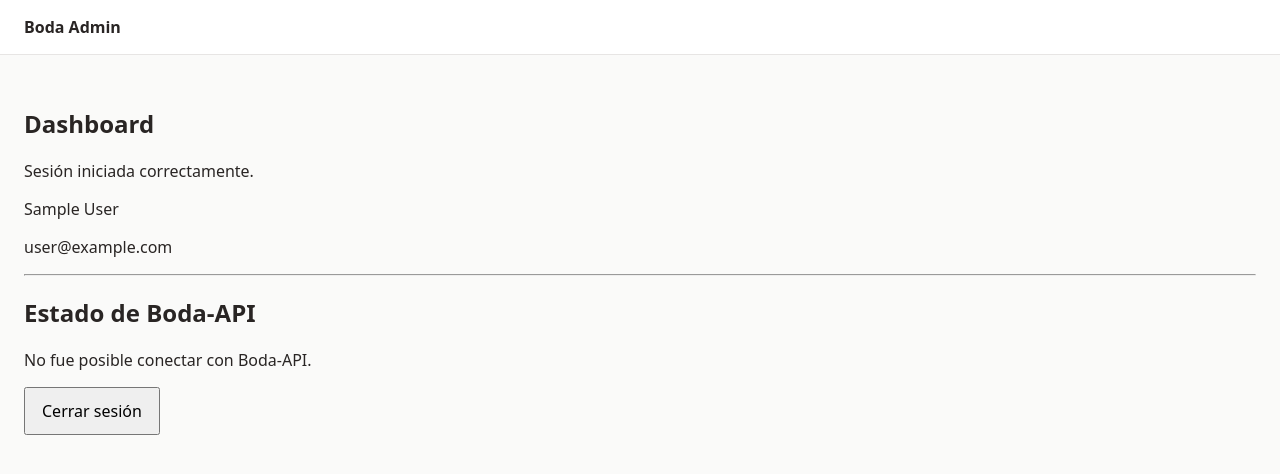
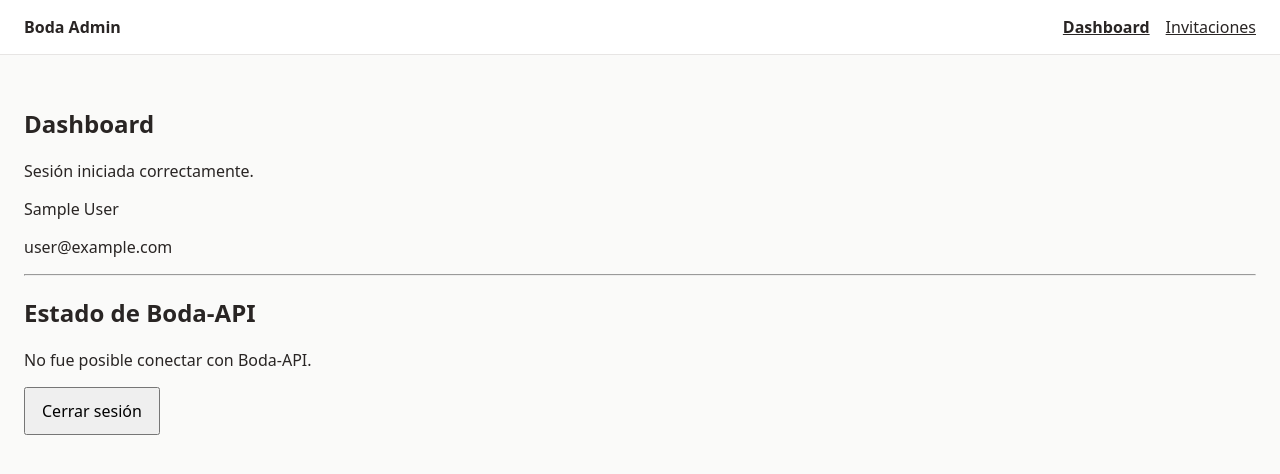
Before and after one commit to Carlos-Alejandro/Boda-Admin, a React (Vite) app: page / in a window 1280 px wide. Shown: the top 474 px of the page. Built offline with nearby package versions, Linux system fonts and the light colour scheme; no server answers; sample sign-in values are in the browser's storage.

Commit message:
Agrega listado de invitaciones en Boda-Admin

```diff
--- /dev/null
+++ b/src/features/invitations/api/invitationService.ts
@@ -0,0 +1,6 @@
+import { apiRequest } from '../../../services/http/apiClient';
+import type { InvitationListResponse } from '../model/invitation.types';
+
+export function getInvitations() {
+	return apiRequest<InvitationListResponse>('/api/admin/invitations');
+}
--- /dev/null
+++ b/src/features/invitations/pages/InvitationListPage.tsx
@@ -0,0 +1,74 @@
+import { useEffect, useState } from 'react';
+
+import { getInvitations } from '../api/invitationService';
+import type { InvitationListResponse } from '../model/invitation.types';
+
+export function InvitationListPage() {
+	const [response, setResponse] = useState<InvitationListResponse | null>(null);
+	const [loading, setLoading] = useState(true);
+	const [error, setError] = useState(false);
+
+	useEffect(() => {
+		let active = true;
+
+		const loadInvitations = async () => {
+			try {
+				const invitationList = await getInvitations();
+
+				if (!active) return;
+				setResponse(invitationList);
+				setError(false);
+			} catch {
+				if (!active) return;
+				setError(true);
+			} finally {
+				if (active) setLoading(false);
+			}
+		};
+
+		void loadInvitations();
+
+		return () => {
+			active = false;
+		};
+	}, []);
+
+	if (loading) {
+		return <p>Cargando invitaciones...</p>;
+	}
+
+	if (error || !response) {
+		return <p className="error-message">No fue posible cargar las invitaciones.</p>;
+	}
+
+	if (response.total === 0 || response.items.length === 0) {
+		return (
+			<section aria-labelledby="invitations-title">
+				<h1 id="invitations-title">Invitaciones</h1>
+				<p>No hay invitaciones para mostrar.</p>
+			</section>
+		);
+	}
+
+	return (
+		<section aria-labelledby="invitations-title">
+			<h1 id="invitations-title">Invitaciones</h1>
+			<p>{response.total} invitaciones</p>
+
+			<ul className="invitation-list">
+				{response.items.map((invitation) => (
+					<li className="invitation-list-item" key={invitation.id}>
+						<h2>{invitation.displayName}</h2>
+						<p>{invitation.id}</p>
+						<p>
+							{invitation.maxGuests}{' '}
+							{invitation.maxGuests === 1 ? 'invitado' : 'invitados'}
+						</p>
+						<p>{invitation.rsvpStatus}</p>
+						<p>{invitation.isArchived ? 'Archivada' : 'Activa'}</p>
+					</li>
+				))}
+			</ul>
+		</section>
+	);
+}
--- a/src/index.css
+++ b/src/index.css
@@ -56,11 +56,50 @@ button {
 }
 
 .admin-header {
+	display: flex;
+	align-items: center;
+	justify-content: space-between;
+	gap: 1rem;
   padding: 1rem 1.5rem;
   border-bottom: 1px solid #e7e5e4;
   background: #ffffff;
 }
 
+.admin-navigation {
+	display: flex;
+	gap: 1rem;
+}
+
+.admin-navigation a {
+	color: inherit;
+}
+
+.admin-navigation a.active {
+	font-weight: 700;
+}
+
 .admin-content {
   padding: 2rem 1.5rem;
 }
+
+.invitation-list {
+	display: grid;
+	gap: 1rem;
+	margin: 1.5rem 0 0;
+	padding: 0;
+	list-style: none;
+}
+
+.invitation-list-item {
+	display: grid;
+	gap: 0.35rem;
+	padding: 1rem;
+	border: 1px solid #e7e5e4;
+	border-radius: 0.5rem;
+	background: #ffffff;
+}
+
+.invitation-list-item h2,
+.invitation-list-item p {
+	margin: 0;
+}
--- a/src/layouts/AdminLayout.tsx
+++ b/src/layouts/AdminLayout.tsx
@@ -1,10 +1,17 @@
-import { Outlet } from 'react-router-dom';
+import { NavLink, Outlet } from 'react-router-dom';
 
 export function AdminLayout() {
 	return (
 		<div className="admin-shell">
 			<header className="admin-header">
 				<strong>Boda Admin</strong>
+
+				<nav className="admin-navigation" aria-label="Navegación principal">
+					<NavLink to="/" end>
+						Dashboard
+					</NavLink>
+					<NavLink to="/invitaciones">Invitaciones</NavLink>
+				</nav>
 			</header>
 
 			<main className="admin-content">
--- a/src/routes/AppRoutes.tsx
+++ b/src/routes/AppRoutes.tsx
@@ -1,5 +1,6 @@
 import { Route, Routes } from 'react-router-dom';
 
+import { InvitationListPage } from '../features/invitations/pages/InvitationListPage';
 import { AdminLayout } from '../layouts/AdminLayout';
 import { DashboardPage } from '../pages/DashboardPage/DashboardPage';
 import { LoginPage } from '../pages/LoginPage/LoginPage';
@@ -17,6 +18,7 @@ export function AppRoutes() {
 			<Route element={<ProtectedRoute />}>
 				<Route element={<AdminLayout />}>
 					<Route index element={<DashboardPage />} />
+					<Route path="invitaciones" element={<InvitationListPage />} />
 				</Route>
 			</Route>
 
```
Also changed, not shown: src/features/invitations/model/invitation.types.ts (added, +34 -0 lines).
